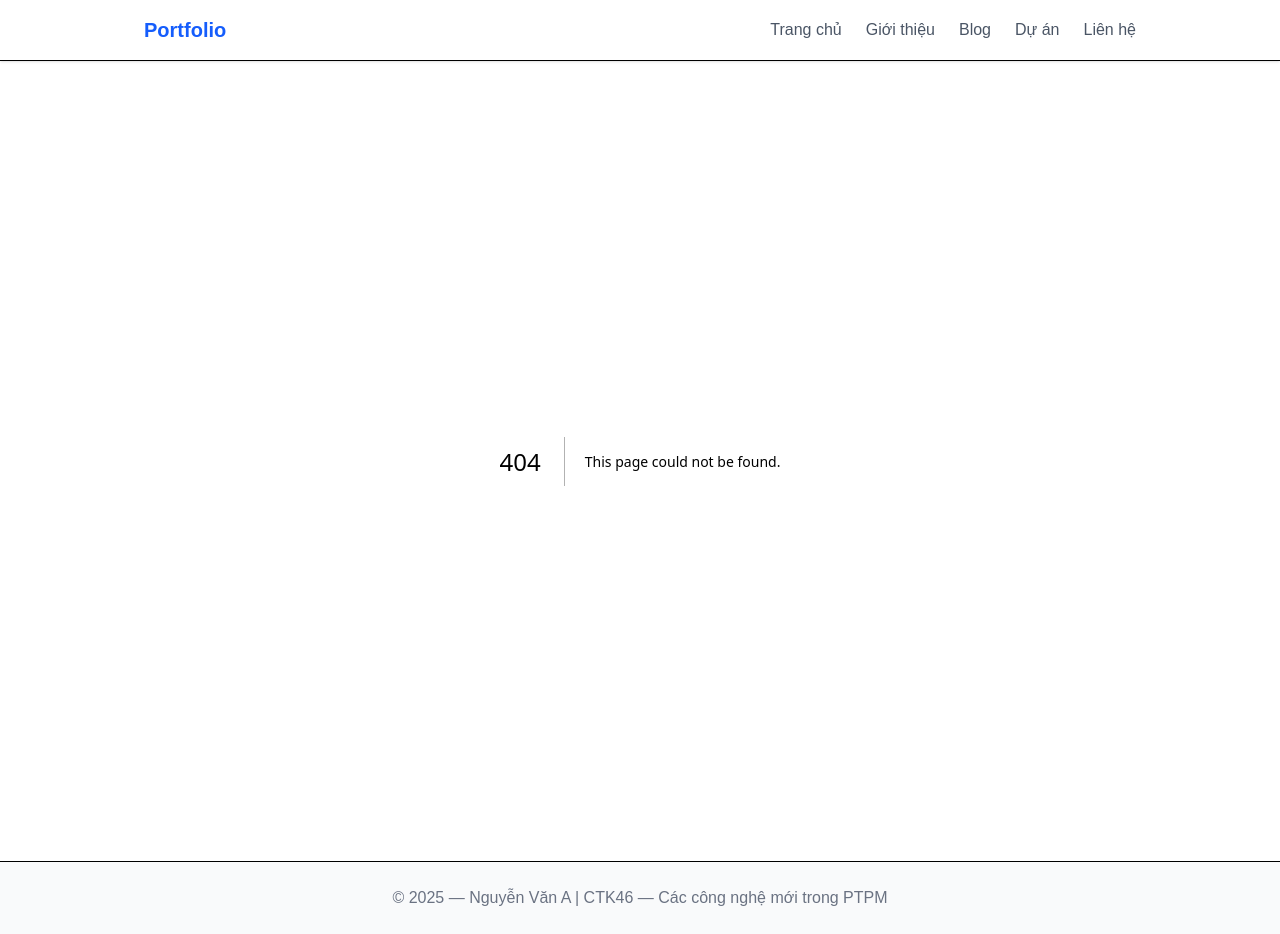
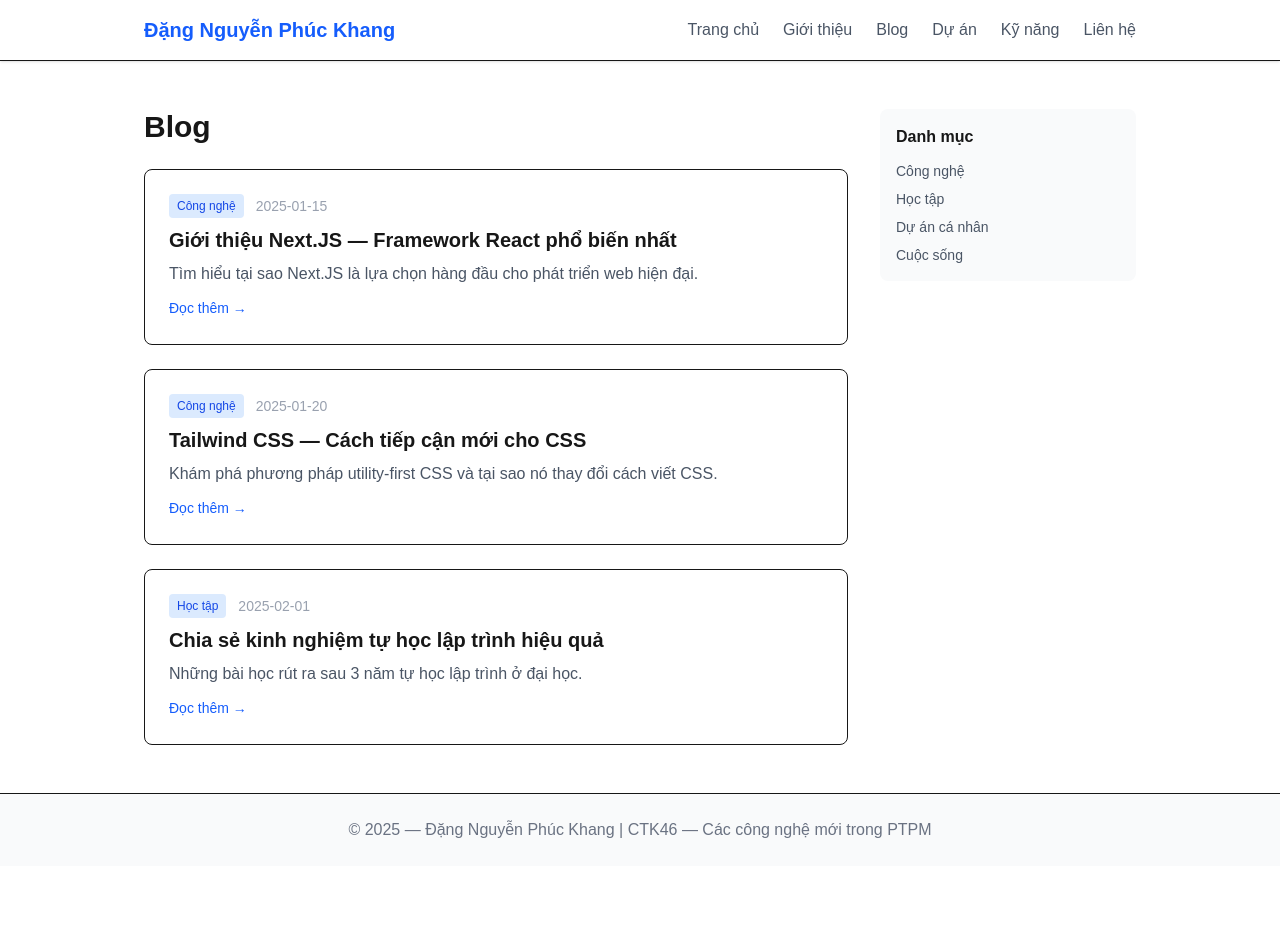
Before and after one commit to khangdang12324/ctk-lab1, a Next.js app: page /blog in a window 1280 px wide. Before the commit this address had no page. After the commit the page ends 866 px from the top, so only its background shows below. Built offline with nearby package versions, Linux system fonts and the light colour scheme.

Commit message:
feat: them blog voi dynamic routes va mock data

```diff
--- a/src/app/about/page.tsx
+++ b/src/app/about/page.tsx
@@ -4,8 +4,8 @@ export default function AboutPage() {
       <h1 className="text-3xl font-bold mb-6">Giới thiệu</h1>
       <div className="space-y-4 text-gray-700">
         <p>
-          Xin chào! Tôi là <strong>Nguyễn Văn A</strong>, sinh viên năm 4 ngành
-          Công nghệ Thông tin tại Đại học Đà Lạt.
+          Xin chào! Tôi là <strong>Đặng Nguyễn Phúc Khang</strong>, sinh viên
+          năm 4 ngành Công nghệ Thông tin tại Đại học Đà Lạt.
         </p>
         <h2 className="text-2xl font-semibold mt-8 mb-4">Kỹ năng</h2>
         <ul className="list-disc list-inside space-y-2">
@@ -19,7 +19,7 @@ export default function AboutPage() {
         <div className="bg-gray-50 rounded-lg p-4">
           <p className="font-medium">Đại học Đà Lạt</p>
           <p className="text-gray-500">
-            Cử nhân Công nghệ Thông tin (2021 — 2025)
+            Cử nhân Công nghệ Thông tin (2022 — 2026)
           </p>
         </div>
       </div>
--- /dev/null
+++ b/src/app/blog/[slug]/page.tsx
@@ -0,0 +1,40 @@
+import Link from "next/link";
+import { notFound } from "next/navigation";
+import { getPostBySlug, posts } from "@/data/posts";
+interface BlogPostPageProps {
+  params: Promise<{ slug: string }>;
+}
+export default async function BlogPostPage({ params }: BlogPostPageProps) {
+  const { slug } = await params;
+  const post = getPostBySlug(slug);
+  if (!post) {
+    notFound();
+  }
+  return (
+    <div>
+      <Link
+        href="/blog"
+        className="text-blue-600 hover:underline text-sm mb-6 inline-block"
+      >
+        ← Quay lại danh sách
+      </Link>
+      <article>
+        <div className="flex items-center gap-3 mb-4">
+          <span className="bg-blue-100 text-blue-700 text-xs px-2 py-1 rounded">
+            {post.category}
+          </span>
+          <span className="text-sm text-gray-400">{post.date}</span>
+        </div>
+        <h1 className="text-3xl font-bold mb-6">{post.title}</h1>
+        <div className="prose max-w-none text-gray-700 whitespace-pre-line">
+          {post.content}
+        </div>
+      </article>
+    </div>
+  );
+}
+export async function generateStaticParams() {
+  return posts.map((post) => ({
+    slug: post.slug,
+  }));
+}
--- /dev/null
+++ b/src/app/blog/page.tsx
@@ -0,0 +1,42 @@
+import Link from "next/link";
+import { posts } from "@/data/posts";
+export default function BlogPage() {
+  return (
+    <div>
+      <h1 className="text-3xl font-bold mb-6">Blog</h1>
+      <div className="space-y-6">
+        {posts.map((post) => (
+          <article
+            key={post.slug}
+            className="border rounded-lg p-6 hover:shadow-md transition-shadow"
+          >
+            <div className="flex items-center gap-3 mb-2">
+              <span
+                className="bg-blue-100 text-blue-700 text-xs px-2 py-1
+rounded"
+              >
+                {post.category}
+              </span>
+              <span className="text-sm text-gray-400">{post.date}</span>
+            </div>
+            <Link href={`/blog/${post.slug}`}>
+              <h2
+                className="text-xl font-semibold mb-2 hover:text-blue-600
+transition-colors"
+              >
+                {post.title}
+              </h2>
+            </Link>
+            <p className="text-gray-600">{post.excerpt}</p>
+            <Link
+              href={`/blog/${post.slug}`}
+              className="inline-block mt-3 text-blue-600 text-sm hover:underline"
+            >
+              Đọc thêm →
+            </Link>
+          </article>
+        ))}
+      </div>
+    </div>
+  );
+}
--- a/src/app/layout.tsx
+++ b/src/app/layout.tsx
@@ -3,7 +3,7 @@ import "./globals.css";
 import Navbar from "@/components/navbar";
 import Footer from "@/components/footer";
 export const metadata: Metadata = {
- title: "Portfolio — Nguyễn Văn A",
+  title: "Portfolio — Đặng Nguyễn Phúc Khang",
   description: "Website portfolio cá nhân — CTK46",
 };
 export default function RootLayout({
@@ -19,5 +19,5 @@ export default function RootLayout({
         <Footer />
       </body>
     </html>
-  )
+  );
 }
--- a/src/app/page.tsx
+++ b/src/app/page.tsx
@@ -3,7 +3,7 @@ export default function HomePage() {
     <div className="max-w-5xl mx-auto px-4 py-12">
       <div className="text-center">
         <h1 className="text-4xl font-bold mb-4">
-          Xin chào! Tôi là Nguyễn Văn A
+          Xin chào! Đặng Nguyễn Phúc Khang
         </h1>
         <p className="text-xl text-gray-600 mb-2">
           Sinh viên Công nghệ Thông tin — Đại học Đà Lạt
--- a/src/app/projects/page.tsx
+++ b/src/app/projects/page.tsx
@@ -1,18 +1,21 @@
 const projects = [
   {
-    title: "Website Portfolio",
-    description: "Website cá nhân xây dựng bằng Next.JS và Tailwind CSS",
-    tech: ["Next.JS", "Tailwind CSS", "TypeScript"],
+    title: "Code SparkX - Cloud-based Online IDE",
+    description:
+      "Môi trường phát triển tích hợp trên nền web. Cho phép người dùng viết code, biên dịch và thực thi mã theo thời gian thực một cách an toàn bằng cách cô lập môi trường trong các Docker containers (Sandbox environment).",
+    tech: ["Next.js", "Node.js", "Docker", "TypeScript"],
   },
   {
-    title: "Ứng dụng Quản lý Công việc",
-    description: "Ứng dụng Todo App với React và Local Storage",
-    tech: ["React", "CSS Modules", "JavaScript"],
+    title: "Hệ thống Quản lý và Điều hành Đội xe (Fleet Management)",
+    description:
+      "Nền tảng quản lý xe dịch vụ (taxi/xe điện) quy mô doanh nghiệp. Tích hợp theo dõi trạng thái xe thời gian thực, quản lý phân ca, và dashboard thống kê hiệu suất hoạt động để tối ưu hóa quy trình vận hành.",
+    tech: [".NET Core Web API", "React", "Microsoft Azure", "SQL Server"],
   },
   {
-    title: "API RESTful",
-    description: "API quản lý sản phẩm với Node.js và Express",
-    tech: ["Node.js", "Express", "MongoDB"],
+    title: "Nền tảng E-commerce & Quản lý Đơn hàng",
+    description:
+      "Hệ thống thương mại điện tử hiệu suất cao tối ưu SEO. Kiến trúc tách biệt Front-end và Back-end, tích hợp cổng thanh toán, quản lý kho hàng và thiết lập luồng CI/CD tự động deploy lên server.",
+    tech: ["Next.js", "Express", "MongoDB", "DevOps / CI/CD"],
   },
 ];
 export default function ProjectsPage() {
--- /dev/null
+++ b/src/app/skills/page.tsx
@@ -0,0 +1,47 @@
+const skillGroups = [
+  {
+    title: "Ngon ngu lap trinh",
+    skills: ["JavaScript", "TypeScript", "C#", "SQL"],
+  },
+  {
+    title: "Front-end",
+    skills: ["React", "Next.js (App Router)", "Tailwind CSS", "HTML/CSS"],
+  },
+  {
+    title: "Back-end",
+    skills: ["Node.js", "Express", ".NET Core Web API", "RESTful API"],
+  },
+  {
+    title: "Co so du lieu & cong cu",
+    skills: ["PostgreSQL", "SQL Server", "MongoDB", "Git/GitHub", "Docker"],
+  },
+];
+
+export default function SkillsPage() {
+  return (
+    <div className="max-w-5xl mx-auto px-4 py-12">
+      <h1 className="text-3xl font-bold mb-3">Ky nang lap trinh</h1>
+      <p className="text-gray-600 mb-8">
+        Tong hop cac ky nang ve ngon ngu, framework va cong cu toi dang su dung.
+      </p>
+
+      <div className="grid gap-6 md:grid-cols-2">
+        {skillGroups.map((group) => (
+          <section key={group.title} className="border rounded-lg p-6 bg-white">
+            <h2 className="text-xl font-semibold mb-4">{group.title}</h2>
+            <ul className="space-y-2">
+              {group.skills.map((skill) => (
+                <li
+                  key={skill}
+                  className="bg-blue-50 text-blue-700 rounded-md px-3 py-2"
+                >
+                  {skill}
+                </li>
+              ))}
+            </ul>
+          </section>
+        ))}
+      </div>
+    </div>
+  );
+}
--- a/src/components/footer.tsx
+++ b/src/components/footer.tsx
@@ -2,7 +2,9 @@ export default function Footer() {
   return (
     <footer className="bg-gray-50 border-t mt-auto">
       <div className="max-w-5xl mx-auto px-4 py-6 text-center text-gray-500 textsm">
-        <p>© 2025 — Nguyễn Văn A | CTK46 — Các công nghệ mới trong PTPM</p>
+        <p>
+          © 2025 — Đặng Nguyễn Phúc Khang | CTK46 — Các công nghệ mới trong PTPM
+        </p>
       </div>
     </footer>
   );
--- a/src/components/navbar.tsx
+++ b/src/components/navbar.tsx
@@ -5,7 +5,7 @@ export default function Navbar() {
       <div className="max-w-5xl mx-auto px-4 py-4">
         <div className="flex items-center justify-between">
           <Link href="/" className="text-xl font-bold text-blue-600">
-            Portfolio
+            Đặng Nguyễn Phúc Khang
           </Link>
           <div className="flex gap-6">
             <Link
@@ -33,6 +33,12 @@ export default function Navbar() {
               Dự án
             </Link>
             <Link
+              href="/skills"
+              className="text-gray-600 hover:text-blue-600 transition-colors"
+            >
+              Kỹ năng
+            </Link>
+            <Link
               href="/contact"
               className="text-gray-600 hover:text-blue-600 transition-colors"
             >
--- /dev/null
+++ b/src/data/posts.ts
@@ -0,0 +1,66 @@
+export interface Post {
+  slug: string;
+  title: string;
+  excerpt: string;
+  content: string;
+  date: string;
+  category: string;
+}
+export const posts: Post[] = [
+  {
+    slug: "gioi-thieu-nextjs",
+    title: "Giới thiệu Next.JS — Framework React phổ biến nhất",
+    excerpt:
+      "Tìm hiểu tại sao Next.JS là lựa chọn hàng đầu cho phát triển web hiện đại.",
+    content: `Next.JS là một React framework mạnh mẽ được phát triển bởi Vercel. Nó cung cấp nhiều tính năng quan trọng như Server-Side Rendering (SSR), Static Site Generation (SSG), và App Router.
+
+Một số ưu điểm nổi bật của Next.JS:
+- Routing tự động dựa trên cấu trúc thư mục
+- Hỗ trợ Server Components và Client Components
+- Tối ưu hóa hình ảnh, font, và scripts tự động
+- API Routes tích hợp
+- Hỗ trợ TypeScript sẵn có`,
+    date: "2025-01-15",
+    category: "Công nghệ",
+  },
+  {
+    slug: "hoc-tailwind-css",
+    title: "Tailwind CSS — Cách tiếp cận mới cho CSS",
+    excerpt:
+      "Khám phá phương pháp utility-first CSS và tại sao nó thay đổi cách viết CSS.",
+    content: `Tailwind CSS là một utility-first CSS framework, nghĩa là thay vì viết CSS tùy chỉnh, bạn sử dụng các class tiện ích có sẵn để xây dựng giao diện.
+
+Ví dụ, thay vì viết:
+.card { padding: 16px; border-radius: 8px; box-shadow: 0 2px 4px rgba(0,0,0,0.1); }
+
+Bạn viết trực tiếp trong HTML:
+<div class="p-4 rounded-lg shadow-md">...</div>
+
+Ưu điểm:
+- Không cần đặt tên class
+- Không cần chuyển qua lại giữa file HTML và CSS
+- File CSS cuối cùng rất nhỏ (chỉ chứa class đã dùng)`,
+    date: "2025-01-20",
+    category: "Công nghệ",
+  },
+  {
+    slug: "kinh-nghiem-hoc-lap-trinh",
+    title: "Chia sẻ kinh nghiệm tự học lập trình hiệu quả",
+    excerpt: "Những bài học rút ra sau 3 năm tự học lập trình ở đại học.",
+    content: `Sau 3 năm học tập và thực hành lập trình, tôi rút ra một số kinh nghiệm quan trọng:
+
+1. Thực hành nhiều hơn đọc lý thuyết
+Lập trình là kỹ năng thực hành. Đọc sách và xem video chỉ chiếm 30%, 70% còn lại là viết code.
+
+2. Xây dựng dự án thực tế
+Không gì tốt hơn việc xây dựng một sản phẩm thực tế để học. Hãy bắt đầu từ những dự án nhỏ và tăng dần độ phức tạp.
+
+3. Tham gia cộng đồng
+Tham gia các cộng đồng lập trình để học hỏi và chia sẻ kinh nghiệm.`,
+    date: "2025-02-01",
+    category: "Học tập",
+  },
+];
+export function getPostBySlug(slug: string): Post | undefined {
+  return posts.find((post) => post.slug === slug);
+}
```
Lines whose indentation alone changed are shown as unchanged.
